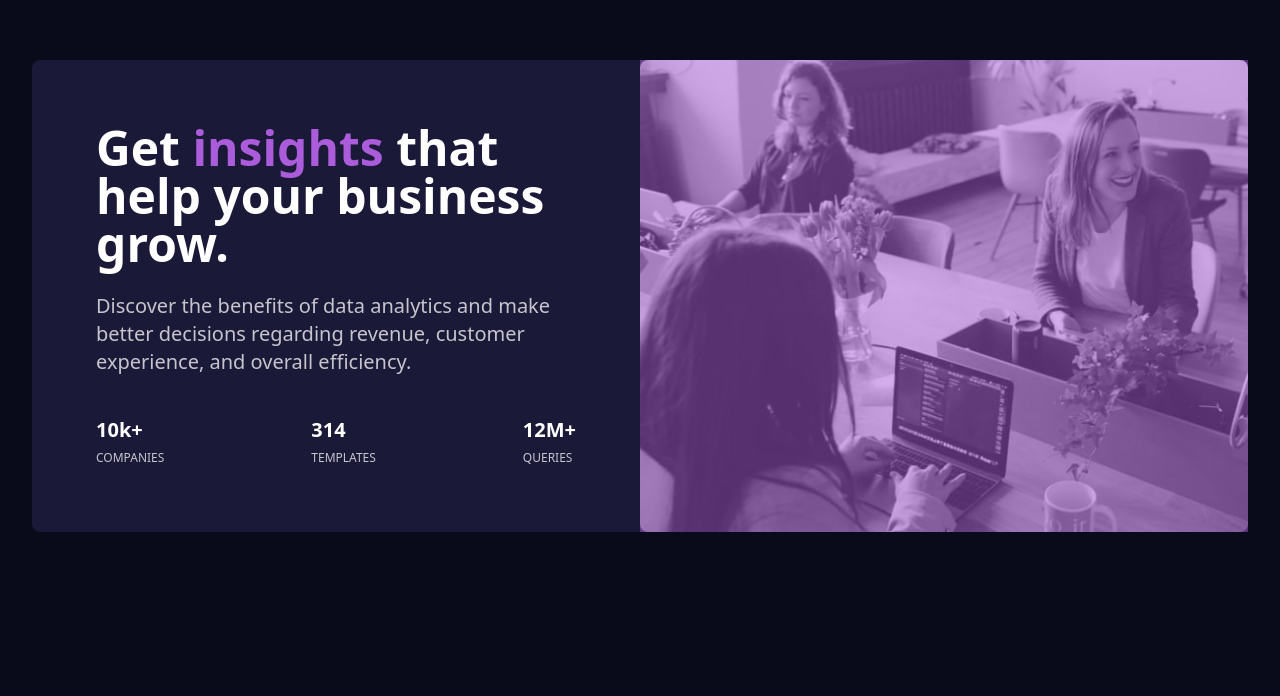
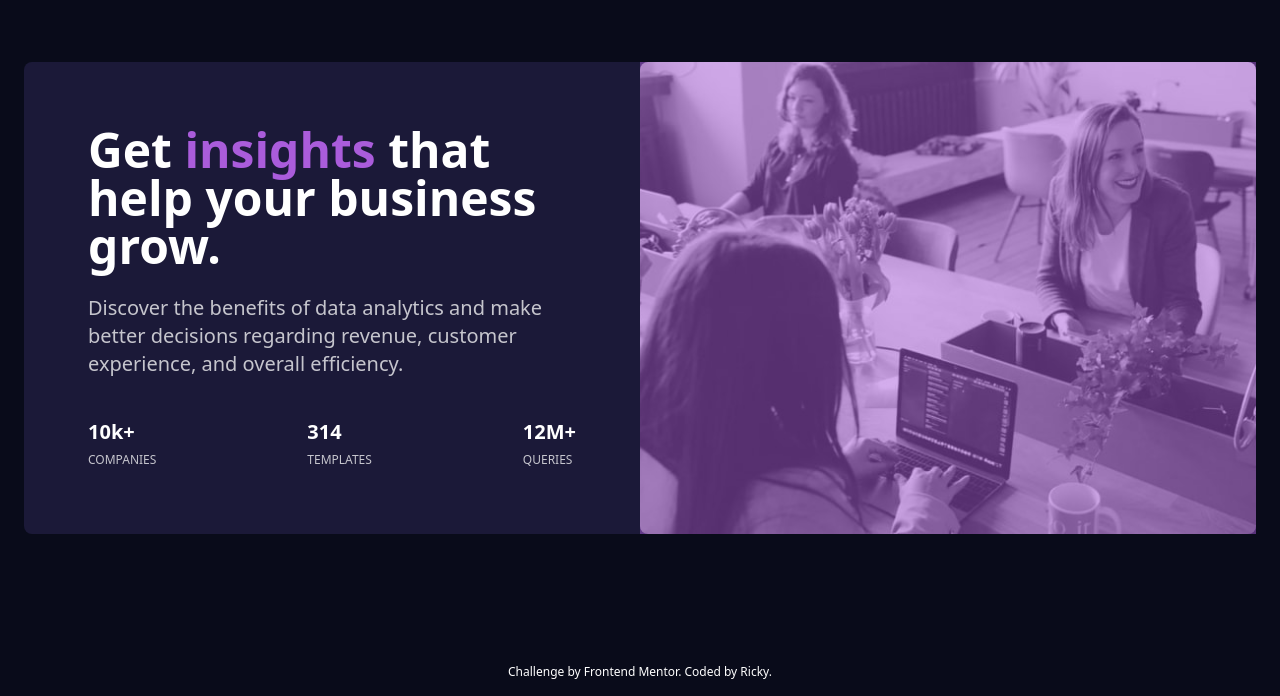
Before and after one commit to jrickyrichard/stats-preview-component, a website: page public/index.html in a window 1280 px wide. Shown: the part 104-800 px from the top of the page. Drawn offline with Linux system fonts and the light colour scheme.

Commit message:
small fix

```diff
--- a/public/index.html
+++ b/public/index.html
@@ -8,7 +8,7 @@
     <link rel="shortcut icon" href="images/favicon-32x32.png" type="image/x-icon">
     <link rel="stylesheet" href="styles.css">
 </head>
-<body class="h-screen bg-main flex px-8 py-12">
+<body class="h-screen bg-main flex px-6 py-12 flex-col itesm-center">
     <main class="m-auto md:grid md:grid-cols-2 rounded-lg bg-card">
         <section class="relative overflow-hidden order-2">
             <div class=" absolute object-cover h-full w-full bg-accent opacity-50"></div>
@@ -19,7 +19,7 @@
         </section>
         <section class="md:p-10 md:mt-0 text-center md:text-left mt-8 md:mt-0ss grid grid-cols-1 gap-4 p-8 lg:p-16">
             <article>
-                <h1 class="text-white text-2xl font-bold px-12 md:p-0 md:text-3xl lg:text-5xl">Get <span class="text-accent">insights</span> that help your business grow.</h1>
+                <h1 class="text-white text-2xl font-bold px-4 md:p-0 md:text-3xl lg:text-5xl">Get <span class="text-accent">insights</span> that help your business grow.</h1>
             </article>
             <article class="mt-2">
                 <p class="text-paragraph lg:text-xl">Discover the benefits of data analytics and make better decisions regarding revenue, customer experience, and overall efficiency.</p>
@@ -40,5 +40,8 @@
             </article>
         </section>
     </main>
+    <footer class="mx-auto lg:mb-[-2rem] lg:mt-3">
+        <p class="text-white text-xs">Challenge by <a href="https://www.frontendmentor.io/?ref=challenge">Frontend Mentor</a>. Coded by <a href="https://www.frontendmentor.io/profile/jrickyrichard">Ricky</a>.</p>
+    </footer>
 </body>
 </html>
```
Also changed, not shown: public/styles.css.
